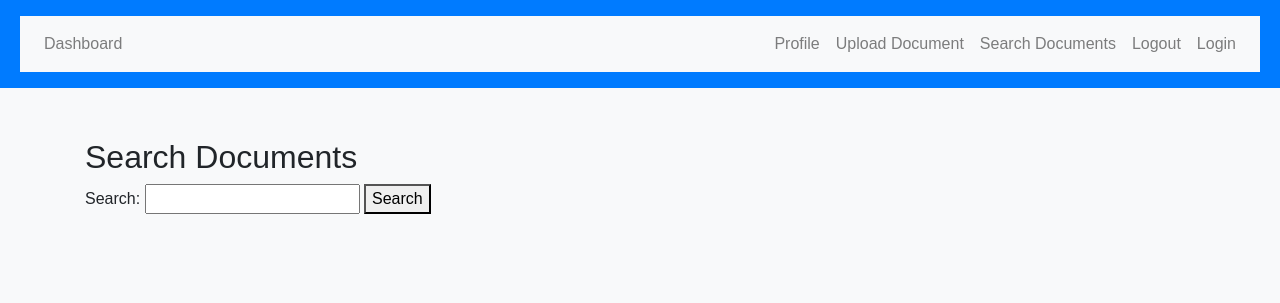
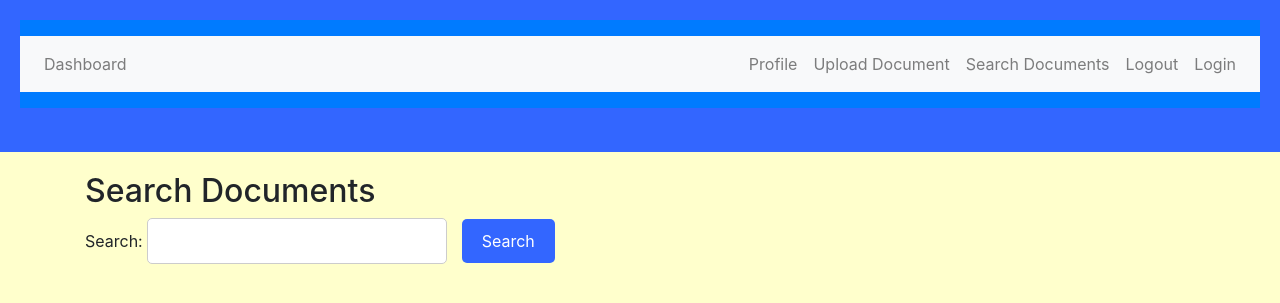
Before and after one commit to godfredkogkane/StudyHub, a PHP site: page /view/search_document.php in a window 1280 px wide. Shown: the top 303 px of the page. Run offline with PHP 8.4, Linux system fonts and the light colour scheme.

Commit message:
edited the search css

```diff
--- a/css/search.css
+++ b/css/search.css
@@ -1,58 +1,50 @@
-/* Global Styles */
+/* search.css */
+
+/* Body background color */
 body {
-    font-family: Arial, sans-serif;
-    background-color: #f8f9fa; /* Light gray background */
+    background-color: #ffffcc; /* yellow */
 }
 
-.container {
-    margin-top: 50px;
-}
-
-/* Header Styles */
-header {
-    background-color: #0056b3; /* Blue header background */
-    color: #fff; /* White text */
-    padding: 20px;
-    text-align: center;
-}
-
-header h1 {
-    margin: 0;
-    font-size: 24px;
-}
-
-/* Main Content Styles */
-main {
+/* Navigation container */
+.navigation-container {
+    background-color: #3366ff; /* blue */
     padding: 20px;
 }
 
-/* Search Form Styles */
-.form-group {
+/* Navigation links */
+.navbar-nav .nav-link {
+    color: #fff; /* white */
+}
+
+/* Container */
+.container {
+    margin-top: 20px;
+}
+
+/* Search form */
+form {
     margin-bottom: 20px;
 }
 
-.form-control {
-    width: 100%;
+/* Search input */
+#search {
+    width: 300px;
     padding: 10px;
-    font-size: 16px;
-    border: 1px solid #ced4da;
+    border: 1px solid #ccc;
     border-radius: 5px;
+    margin-right: 10px;
 }
 
-.btn-primary {
-    background-color: #f7941d; /* Orange button background */
+/* Search button */
+button[type="submit"] {
+    padding: 10px 20px;
+    background-color: #3366ff; /* blue */
+    color: #fff; /* white */
     border: none;
-    padding: 10px 20px;
-    color: #fff; /* White text */
     border-radius: 5px;
     cursor: pointer;
 }
 
-.btn-primary:hover {
-    background-color: #ffae42; /* Lighter orange on hover */
+button[type="submit"]:hover {
+    background-color: #0033cc; /* darker blue */
 }
-
-/* Search Results Styles */
-#searchResults {
-    margin-top: 20px;
-}
```
